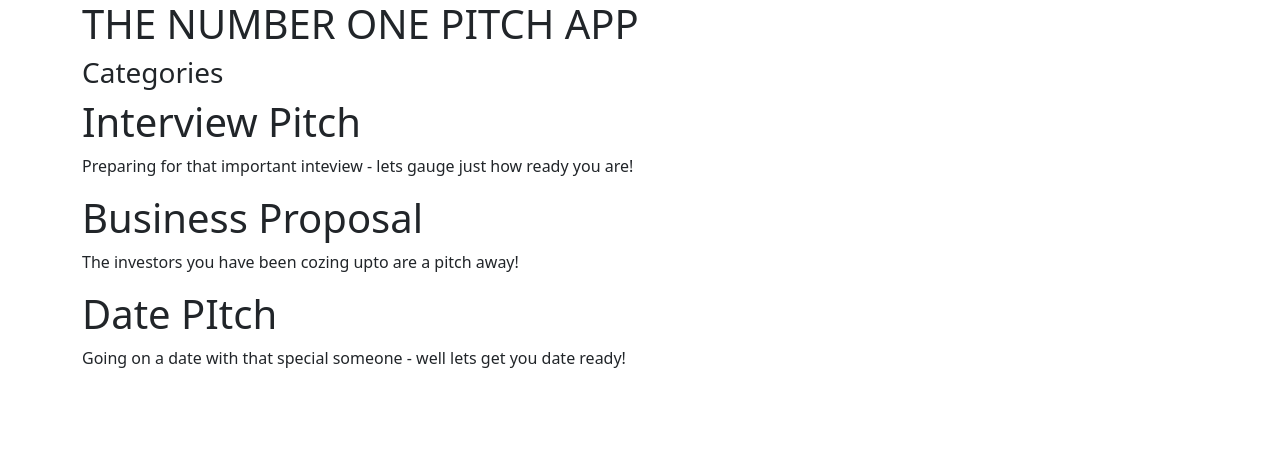
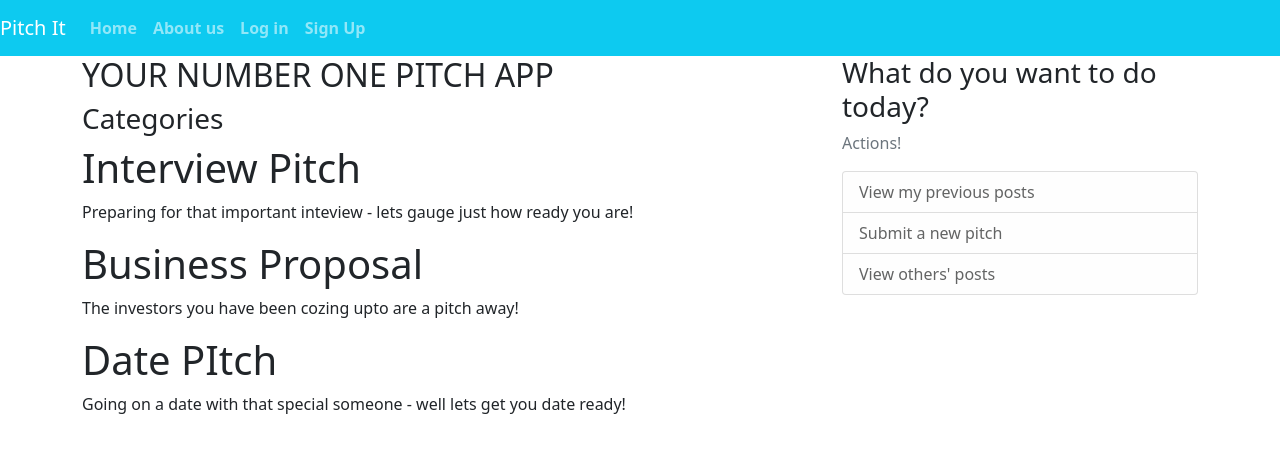
Before and after one commit to MugureNjunge/pitchin, a Flask app: page / in a window 1280 px wide. Shown: the top 453 px of the page. Run offline with Flask 2, Linux system fonts and the light colour scheme.

Commit message:
add my navbar link

```diff
--- a/app.py
+++ b/app.py
@@ -1,4 +1,4 @@
-from flask import Flask,render_template
+from flask import Flask,render_template,url_for
 app = Flask(__name__)
 
 posts = [
--- a/templates/home.html
+++ b/templates/home.html
@@ -2,7 +2,7 @@
 
 {% block content %}
 
-<h1>THE NUMBER ONE PITCH APP</h1>
+<h2>YOUR NUMBER ONE PITCH APP</h2>
 <h3>Categories</h3>
 {%for post in posts%}
 
--- a/templates/index.html
+++ b/templates/index.html
@@ -13,10 +13,55 @@
     {% endif %}
   </head>
   <body>
-    <div class="container">
-      {% block content %}{% endblock %}
 
-    </div>
+    <header class="site-header">
+      <nav class="navbar navbar-expand-md navbar-dark bg-info">
+        <a class="navbar-brand" href="#">Pitch It</a>
+          <button class="navbar-toggler" type="button" data-toggle="collapse" data-target="#navbarSupportedContent"
+             aria- controls="navbarSupportedContent" aria-expanded="false" aria-label="Toggle navigation">
+            <span class="navbar-toggler-icon"></span>
+          </button>
+
+          <div class="collapse navbar-collapse" >
+            <ul class="navbar-nav mr-auto">
+              <li class="nav-item active">
+                  <a class="nav-item nav-link" href="/"><strong>Home</strong></a>
+              </li>
+              <li class="nav-item">
+                  <a class="nav-item nav-link" href="/about"><strong>About us</strong></a>
+              </li>
+            </ul>
+            <ul class="navbar-nav">
+              <li class="nav-item active">
+                  <a class="nav-item nav-link" href="/login"><strong>Log in</strong></a>
+              </li>
+              <li class="nav-item">
+                  <a class="nav-item nav-link" href="/signup"><strong>Sign Up</strong></a>
+              </li>
+            </ul>
+          </div>
+      </nav>
+    </header>
+
+    <main role="main" class="container">
+      <div class="row">
+        <div class="col-md-8">
+          {% block content %}{% endblock %}
+        </div>
+        <div class="col-md-4">
+          <div class="content-section">
+            <h3>What do you want to do today?</h3>
+            <p class='text-muted'>Actions!
+              <ul class="list-group">
+                <li class="list-group-item list-group-item-light">View my previous posts</li>
+                <li class="list-group-item list-group-item-light">Submit a new pitch</li>
+                <li class="list-group-item list-group-item-light">View others' posts</li>
+              </ul>
+            </p>
+          </div>
+        </div>
+      </div>
+    </main>
 
 
     <script src="https://cdn.jsdelivr.net/npm/@popperjs/core@2.9.2/dist/umd/popper.min.js" integrity="sha384-IQsoLXl5PILFhosVNubq5LC7Qb9DXgDA9i+tQ8Zj3iwWAwPtgFTxbJ8NT4GN1R8p" crossorigin="anonymous"></script>
```
